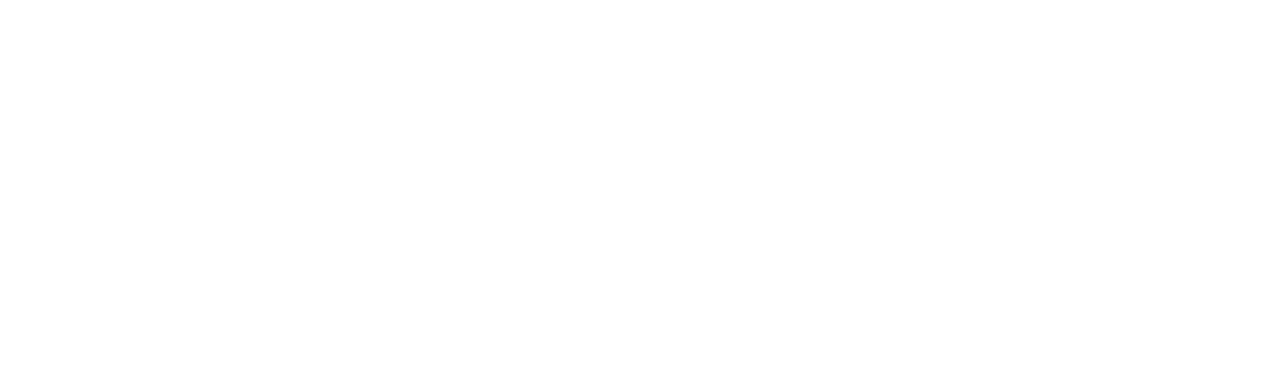
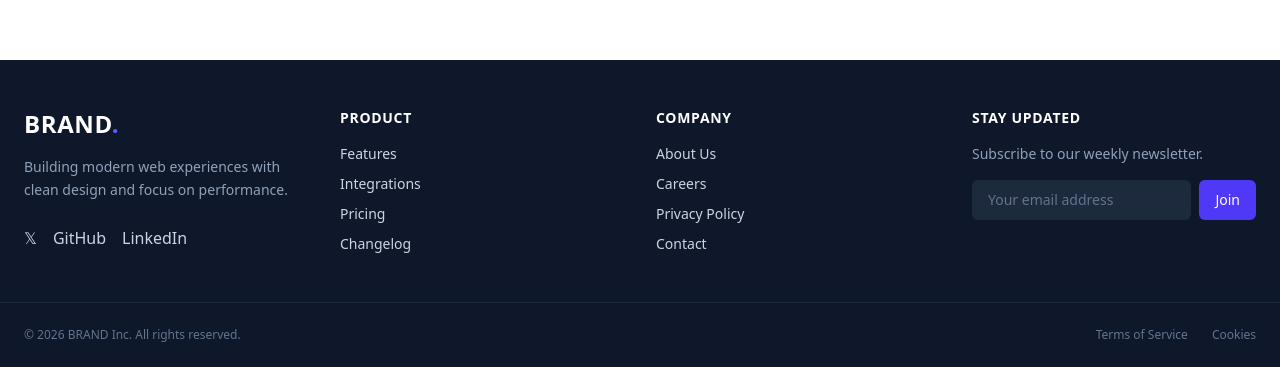
Before and after one commit to Thesachindey/Rent-A-Console, a Next.js app: page / in a window 1280 px wide. Shown: the part 820-1187 px from the top of the page. Before the commit the page ends 880 px from the top, so only its background shows below. Built offline with nearby package versions, Linux system fonts and the light colour scheme.

Commit message:
added demo footer

```diff
--- a/Components/Footer.jsx
+++ b/Components/Footer.jsx
@@ -1,11 +1,78 @@
-import React from 'react';
+'use client';
+const Footer = () => {
+  return (
+    <footer className="bg-slate-900 text-slate-300 font-sans">
+      {/* Top Section */}
+      <div className="max-w-7xl mx-auto px-6 py-12 grid grid-cols-1 md:grid-cols-4 gap-8">
 
-const Footer = () => {
-    return (
+        {/* Brand Column */}
+        <div className="flex flex-col gap-4">
+          <span className="text-2xl font-bold text-white tracking-wide">
+            BRAND<span className="text-indigo-500">.</span>
+          </span>
+          <p className="text-sm text-slate-400 leading-relaxed">
+            Building modern web experiences with clean design and focus on performance.
+          </p>
+          {/* Social Icons */}
+          <div className="flex gap-4 mt-2">
+            <a href="#" className="hover:text-indigo-400 transition-colors">𝕏</a>
+            <a href="#" className="hover:text-indigo-400 transition-colors">GitHub</a>
+            <a href="#" className="hover:text-indigo-400 transition-colors">LinkedIn</a>
+          </div>
+        </div>
+
+        {/* Links Column 1 */}
         <div>
-            this is the footer
+          <h4 className="text-white font-semibold mb-4 text-sm uppercase tracking-wider">Product</h4>
+          <ul className="space-y-2.5 text-sm">
+            <li><a href="#" className="hover:text-white transition-colors">Features</a></li>
+            <li><a href="#" className="hover:text-white transition-colors">Integrations</a></li>
+            <li><a href="#" className="hover:text-white transition-colors">Pricing</a></li>
+            <li><a href="#" className="hover:text-white transition-colors">Changelog</a></li>
+          </ul>
         </div>
-    );
+
+        {/* Links Column 2 */}
+        <div>
+          <h4 className="text-white font-semibold mb-4 text-sm uppercase tracking-wider">Company</h4>
+          <ul className="space-y-2.5 text-sm">
+            <li><a href="#" className="hover:text-white transition-colors">About Us</a></li>
+            <li><a href="#" className="hover:text-white transition-colors">Careers</a></li>
+            <li><a href="#" className="hover:text-white transition-colors">Privacy Policy</a></li>
+            <li><a href="#" className="hover:text-white transition-colors">Contact</a></li>
+          </ul>
+        </div>
+
+        {/* Newsletter Column */}
+        <div>
+          <h4 className="text-white font-semibold mb-4 text-sm uppercase tracking-wider">Stay Updated</h4>
+          <p className="text-sm text-slate-400 mb-4">Subscribe to our weekly newsletter.</p>
+          <form className="flex flex-col sm:flex-row gap-2" onSubmit={(e) => e.preventDefault()}>
+            <input
+              type="email"
+              placeholder="Your email address"
+              className="bg-slate-800 text-white placeholder-slate-500 text-sm px-4 py-2.5 rounded-md focus:outline-none focus:ring-2 focus:ring-indigo-500 w-full"
+            />
+            <button className="bg-indigo-600 hover:bg-indigo-500 text-white text-sm font-medium px-4 py-2.5 rounded-md transition-colors whitespace-nowrap">
+              Join
+            </button>
+          </form>
+        </div>
+
+      </div>
+
+      {/* Bottom Border Line */}
+      <div className="border-t border-slate-800">
+        <div className="max-w-7xl mx-auto px-6 py-6 flex flex-col sm:flex-row justify-between items-center gap-4 text-xs text-slate-500">
+          <p>&copy; {new Date().getFullYear()} BRAND Inc. All rights reserved.</p>
+          <div className="flex gap-6">
+            <a href="#" className="hover:text-slate-400 transition-colors">Terms of Service</a>
+            <a href="#" className="hover:text-slate-400 transition-colors">Cookies</a>
+          </div>
+        </div>
+      </div>
+    </footer>
+  );
 };
 
 export default Footer;
--- a/src/app/layout.js
+++ b/src/app/layout.js
@@ -2,6 +2,7 @@
 import "./globals.css";
 import NavBar from "../../Components/NavBar";
 import { ThemeProvider } from "@/contexts/ThemeContext";
+import Footer from "../../Components/Footer";
 
 const geistSans = Geist({
   variable: "--font-geist-sans",
@@ -28,6 +29,7 @@
         <ThemeProvider>
         <NavBar />
         {children}
+        <Footer/>
         </ThemeProvider>
       </body>
     </html>
```
